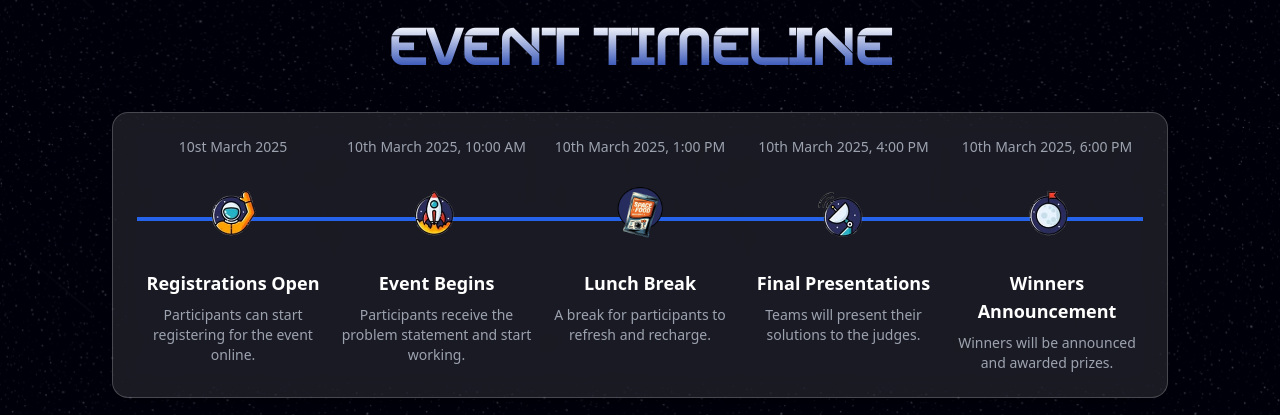
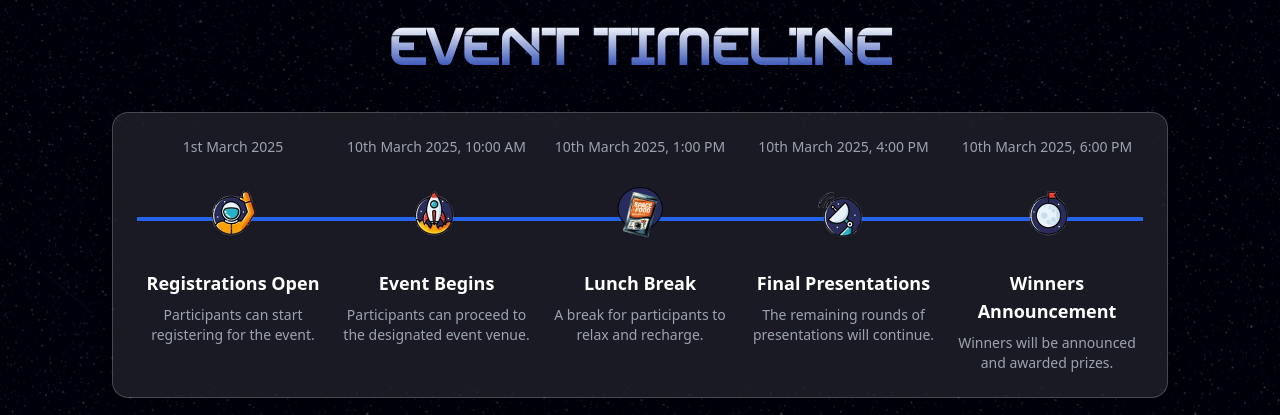
Before and after one commit to Chandanlokesh/avyukta-react, a React (Create React App) app: page / in a window 1280 px wide. Shown: the part 3220-3635 px from the top of the page. Built offline with nearby package versions, Linux system fonts and the light colour scheme.

Commit message:
updated time line

```diff
--- a/src/components/timeline.js
+++ b/src/components/timeline.js
@@ -101,26 +101,26 @@ const Timeline = () => {
   const timelineData = [
     {
       title: "Registrations Open",
-      time: "10st March 2025",
-      details: "Participants can start registering for the event online.",
+      time: "1st March 2025",
+      details: "Participants can start registering for the event.",
       image: "/images/timeline/register.png" // Replace with your image paths
     },
     {
       title: "Event Begins",
       time: "10th March 2025, 10:00 AM",
-      details: "Participants receive the problem statement and start working.",
+      details: "Participants can proceed to the designated event venue.",
       image: "/images/timeline/start.png"
     },
     {
       title: "Lunch Break",
       time: "10th March 2025, 1:00 PM",
-      details: "A break for participants to refresh and recharge.",
+      details: "A break for participants to relax and recharge.",
       image: "/images/timeline/food.png"
     },
     {
       title: "Final Presentations",
       time: "10th March 2025, 4:00 PM",
-      details: "Teams will present their solutions to the judges.",
+      details: "The remaining rounds of presentations will continue.",
       image: "/images/timeline/presentation.png"
     },
     {
@@ -130,6 +130,7 @@ const Timeline = () => {
       image: "/images/timeline/result.png"
     },
   ];
+
 
   useEffect(() => {
     const handleResize = () => {
```
